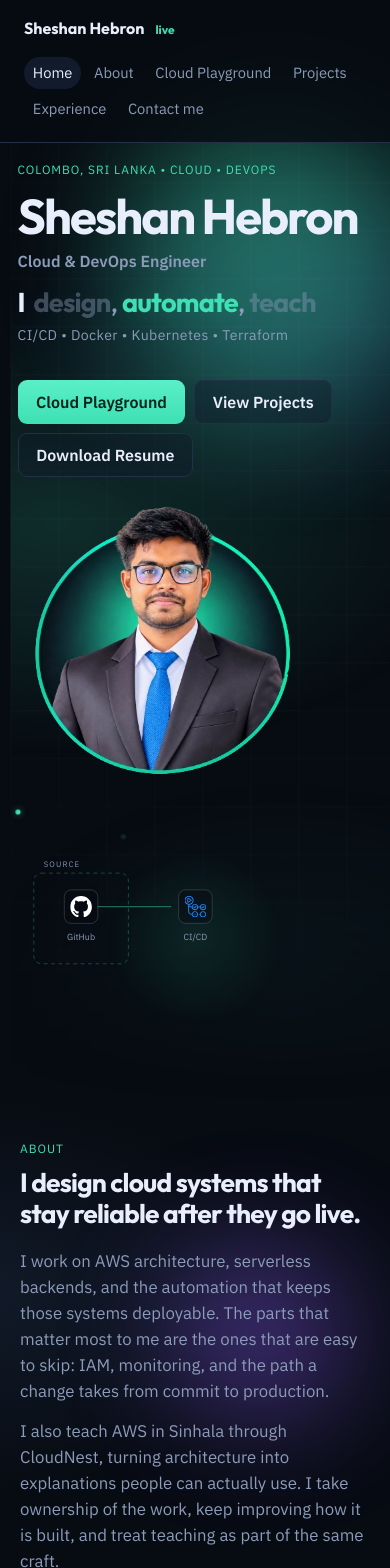
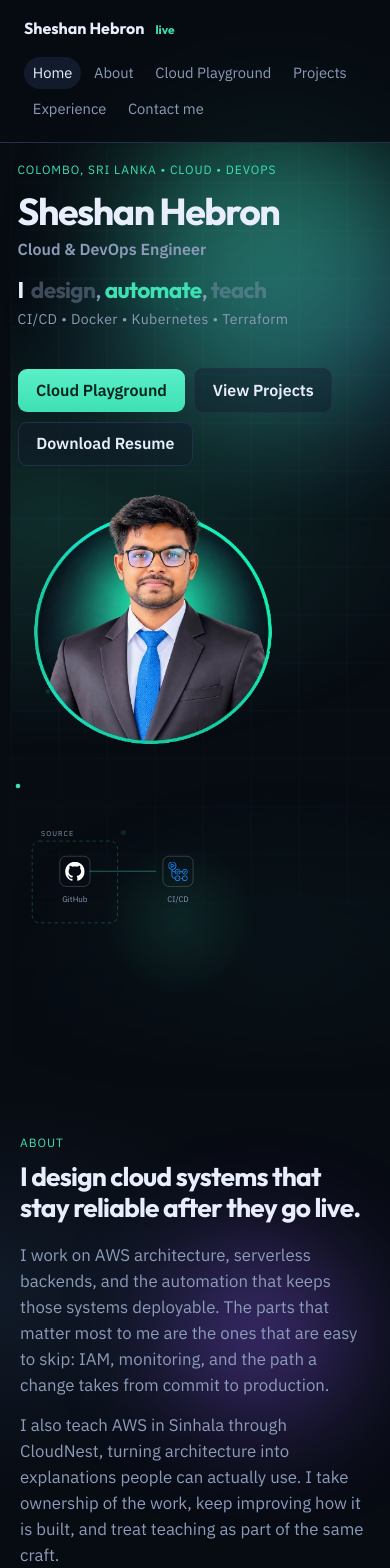
Before and after one commit to Sheshanadaf/aether-lab, a React (Vite) app in the folder frontend/: page / in a window 390 px wide. Shown: the top 1568 px of the page. Built offline with nearby package versions, Linux system fonts and the light colour scheme; no server answers.

Commit message:
resize problem fixed

```diff
--- a/frontend/src/components/HeroCloudAnimation.tsx
+++ b/frontend/src/components/HeroCloudAnimation.tsx
@@ -148,7 +148,7 @@ function UserGlyph() {
 
 function DesignScene({ reduced }: { reduced?: boolean }) {
   return (
-    <svg className="hv-aws-svg" viewBox="0 0 360 360" preserveAspectRatio="xMidYMid meet" aria-hidden>
+    <svg className="hv-aws-svg" viewBox="0 0 360 360" preserveAspectRatio="xMidYMid meet" aria-hidden style={{ background: "none" }}>
       <AwsGroup x={118} y={68} w={150} h={112} label="Edge" delay={t(reduced, 1.4)} />
       <AwsGroup x={36} y={208} w={288} h={56} label="Compute" delay={t(reduced, 2.15)} />
       <AwsGroup x={36} y={290} w={288} h={56} label="Data" delay={t(reduced, 2.85)} />
@@ -176,7 +176,7 @@ function DesignScene({ reduced }: { reduced?: boolean }) {
 
 function AutomateScene({ reduced }: { reduced?: boolean }) {
   return (
-    <svg className="hv-aws-svg" viewBox="0 0 360 360" preserveAspectRatio="xMidYMid meet" aria-hidden>
+    <svg className="hv-aws-svg" viewBox="0 0 360 360" preserveAspectRatio="xMidYMid meet" aria-hidden style={{ background: "none" }}>
       <AwsGroup x={16} y={62} w={96} h={92} label="Source" delay={t(reduced, 0.7)} />
       <AwsGroup x={130} y={62} w={214} h={92} label="Build" delay={t(reduced, 1.5)} />
       <AwsGroup x={16} y={204} w={328} h={92} label="Deploy" delay={t(reduced, 2.75)} />
@@ -222,9 +222,9 @@ function TeachScene({ reduced }: { reduced?: boolean }) {
           transition={{ duration: 0.35, delay: t(reduced, 0.35) }}
         >
           <YouTubeIcon className="hv-yt-icon" />
-          <span>AWS on YouTube</span>
+          <span>Learn</span>
         </motion.a>
-        <svg className="hv-teach-svg" viewBox="0 0 180 300" aria-hidden>
+        <svg className="hv-teach-svg" viewBox="0 0 180 300" aria-hidden style={{ background: "none" }}>
           <AwsGroup x={8} y={18} w={164} h={268} label="AWS" delay={t(reduced, 0.45)} />
           <AwsNode x={42} y={62} href="/skills/cloudfront.svg" label="CloudFront" delay={t(reduced, 0.75)} align="right" />
           <AwsNode x={42} y={122} href="/skills/lambda.svg" label="Lambda" delay={t(reduced, 1.1)} align="right" />
@@ -261,6 +261,7 @@ export function HeroCloudAnimation({ stage, reduced }: { stage: HeroStage; reduc
         <motion.div
           key={shown}
           className="hv-scene"
+          style={{ background: "none" }}
           initial={reduced ? false : { opacity: 0 }}
           animate={{ opacity: 1 }}
           exit={{ opacity: 0 }}
--- a/frontend/src/components/hero-cloud.css
+++ b/frontend/src/components/hero-cloud.css
@@ -3,19 +3,20 @@
   --my: 42%;
   position: relative;
   grid-area: viz;
-  width: min(400px, 38vw);
+  width: min(100%, 400px);
   min-width: 0;
   max-width: 100%;
-  height: min(48vh, 380px);
-  min-height: 300px;
+  aspect-ratio: 1;
+  height: auto;
   overflow: visible;
-  background: transparent;
+  background: none;
+  isolation: auto;
 }
 
 .hv-cursor {
   position: absolute;
-  width: 180px;
-  height: 180px;
+  width: 160px;
+  height: 160px;
   left: var(--mx);
   top: var(--my);
   transform: translate(-50%, -50%);
@@ -33,14 +34,15 @@
   height: 100%;
   display: grid;
   place-items: center;
-  background: transparent;
+  background: none;
 }
 
 .hv-aws-svg {
   width: 100%;
   height: 100%;
   overflow: visible;
-  max-height: 380px;
+  background: none;
+  display: block;
 }
 
 .aws-line {
@@ -57,6 +59,7 @@
   gap: 0.2rem;
   width: 100%;
   height: 100%;
+  background: none;
 }
 
 .hv-teacher {
@@ -80,12 +83,14 @@
   height: 100%;
   display: grid;
   place-items: center;
+  background: none;
 }
 
 .hv-teach-svg {
   width: 100%;
   height: 100%;
   overflow: visible;
+  background: none;
 }
 
 .hv-yt {
@@ -123,8 +128,8 @@
 }
 
 .aws-tile {
-  fill: rgba(7, 11, 18, 0.45);
-  stroke: rgba(232, 238, 252, 0.16);
+  fill: none;
+  stroke: rgba(232, 238, 252, 0.22);
   stroke-width: 1;
 }
 
@@ -140,7 +145,7 @@
 }
 
 .aws-group {
-  fill: transparent;
+  fill: none;
   stroke: rgba(62, 224, 180, 0.3);
   stroke-width: 1;
   stroke-dasharray: 4 3.5;
@@ -156,15 +161,11 @@
 
 .aws-hop {
   fill: var(--accent);
-  filter: drop-shadow(0 0 4px rgba(62, 224, 180, 0.55));
 }
 
 @media (max-width: 1100px) {
   .hero-viz {
-    min-width: 0;
-    width: min(400px, 100%);
-    min-height: 280px;
-    height: 300px;
+    width: min(320px, 100%);
   }
 }
 
--- a/frontend/src/pages/home.css
+++ b/frontend/src/pages/home.css
@@ -83,9 +83,10 @@
 }
 
 .hero-copy h1.display {
-  font-size: clamp(3.05rem, 5.2vw, 5.6rem);
+  font-size: clamp(2.35rem, 10.5cqi, 5.2rem);
   margin: 0.2rem 0 0.45rem;
-  white-space: nowrap;
+  white-space: normal;
+  overflow-wrap: break-word;
 }
 
 .home h2 {
@@ -159,9 +160,9 @@
 
 .hero-grid {
   display: grid;
-  grid-template-columns: auto minmax(0, 1fr) auto;
+  grid-template-columns: minmax(0, 0.78fr) minmax(0, 1.2fr) minmax(0, 1fr);
   grid-template-areas: "viz copy photo";
-  gap: 1.25rem 2.75rem;
+  gap: 1.25rem clamp(1rem, 2vw, 2.5rem);
   align-items: center;
   position: relative;
   z-index: 1;
@@ -175,6 +176,8 @@
   position: relative;
   z-index: 2;
   min-width: 0;
+  max-width: 100%;
+  overflow: hidden;
   container-type: inline-size;
 }
 
@@ -187,18 +190,18 @@
 .hero-keyword-block {
   min-height: 5.4rem;
   margin: 0 0 1rem;
-  overflow: visible;
+  overflow: hidden;
 }
 
 .hero-keyword {
   font-family: Outfit, var(--font);
-  font-size: clamp(1.7rem, 3.8vw, 2.85rem);
+  font-size: clamp(1.25rem, 6.4cqi, 2.55rem);
   font-weight: 700;
   letter-spacing: -0.03em;
-  line-height: 1.15;
+  line-height: 1.2;
   margin: 0 0 0.4rem;
   color: var(--muted);
-  white-space: nowrap;
+  white-space: normal;
 }
 
 .hero-keyword-lead {
@@ -236,7 +239,7 @@
 
 .hero-actions {
   display: flex;
-  flex-wrap: nowrap;
+  flex-wrap: wrap;
   gap: 0.55rem;
   align-items: center;
   margin-top: 0.4rem;
@@ -297,12 +300,15 @@
 
 .hero-portrait {
   grid-area: photo;
-  justify-self: end;
-  width: min(420px, 32vw);
+  justify-self: start;
+  align-self: center;
+  width: min(100%, 460px);
+  max-width: 100%;
+  aspect-ratio: 1;
   position: relative;
-  z-index: 2;
+  z-index: 1;
   min-width: 0;
-  margin-right: clamp(0.2rem, 1.8vw, 1.25rem);
+  margin: 0;
   overflow: hidden;
   border-radius: 50%;
   background: transparent;
@@ -761,7 +767,7 @@
 .featured {
   display: grid;
   grid-template-columns: minmax(0, 0.92fr) minmax(0, 1.18fr);
-  gap: 0 1.2rem;
+  gap: 0 1.6rem;
   align-items: center;
   position: relative;
   margin: 0 0 4.2rem;
@@ -794,12 +800,13 @@
 }
 
 .featured-blurb {
+  position: relative;
   max-width: none;
-  width: calc(100% + 7.25rem);
+  width: calc(100% + 1.15rem);
   margin: 0;
   padding: 1.15rem 1.35rem;
   border-radius: 16px;
-  background: rgba(12, 18, 32, 0.72);
+  background: rgba(12, 18, 32, 0.78);
   backdrop-filter: blur(18px);
   -webkit-backdrop-filter: blur(18px);
   border: 1px solid rgba(255, 255, 255, 0.12);
@@ -809,9 +816,26 @@
   line-height: 1.6;
 }
 
+.featured-blurb::after {
+  content: "";
+  position: absolute;
+  top: 22%;
+  right: -1.15rem;
+  width: 1.15rem;
+  height: 2px;
+  background: linear-gradient(90deg, rgba(62, 224, 180, 0.55), transparent);
+  pointer-events: none;
+}
+
 .featured.is-flip .featured-blurb {
-  width: calc(100% + 7.25rem);
-  margin-left: -7.25rem;
+  width: calc(100% + 1.15rem);
+  margin-left: -1.15rem;
+}
+
+.featured.is-flip .featured-blurb::after {
+  right: auto;
+  left: -1.15rem;
+  background: linear-gradient(270deg, rgba(62, 224, 180, 0.55), transparent);
 }
 
 .home-section.projects-band {
@@ -873,15 +897,16 @@
 .device-frame {
   border-radius: 18px;
   overflow: hidden;
-  background: #07060f;
+  background: #070b12;
   border: 1px solid rgba(255, 255, 255, 0.08);
   box-shadow: 0 24px 50px rgba(0, 0, 0, 0.42);
+  padding: 0.85rem 0.9rem;
 }
 
 .device-frame img {
   width: 100%;
-  height: min(360px, 46vw);
-  object-fit: cover;
+  height: auto;
+  object-fit: contain;
   object-position: center;
   display: block;
 }
@@ -1147,17 +1172,21 @@
 
 @media (max-width: 1100px) {
   .hero-grid {
-    grid-template-columns: minmax(0, 1.15fr) minmax(0, 0.85fr);
+    grid-template-columns: minmax(0, 1fr) minmax(0, 280px);
     grid-template-areas:
       "copy photo"
-      "viz viz";
+      "viz photo";
+    align-items: start;
   }
-  .hero-copy h1.display { white-space: normal; }
-  .hero-portrait { width: min(340px, 100%); justify-self: end; }
+  .hero-portrait {
+    width: 100%;
+    max-width: 280px;
+    justify-self: end;
+  }
   .skills-layout { grid-template-columns: minmax(0, 1fr) 168px; }
 }
 
-@media (max-width: 820px) {
+@media (max-width: 720px) {
   .hero-grid,
   .featured,
   .featured.is-flip { grid-template-columns: 1fr; }
@@ -1168,11 +1197,8 @@
       "viz";
   }
   .hero-copy { padding-left: 0; }
-  .hero-copy h1.display { white-space: normal; }
-  .hero-keyword { white-space: normal; }
   .hero-keyword-block { min-height: 4.8rem; }
-  .hero-portrait { justify-self: start; width: min(300px, 78vw); }
-  .hero-actions { flex-wrap: wrap; }
+  .hero-portrait { justify-self: start; width: min(300px, 72vw); }
   .skills-orbit { height: 560px; }
   .skills-layout {
     grid-template-columns: 1fr;
@@ -1195,9 +1221,15 @@
     width: 100%;
     margin-left: 0;
   }
+  .featured-blurb::after,
+  .featured.is-flip .featured-blurb::after {
+    display: none;
+  }
   .featured.is-flip .featured-copy,
   .featured.is-flip .featured-shot { order: unset; }
-  .device-frame img { height: 220px; }
+}
+
+@media (max-width: 820px) {
   .about-split { grid-template-columns: 1fr; }
   #about h2 { max-width: none; }
 }
```
